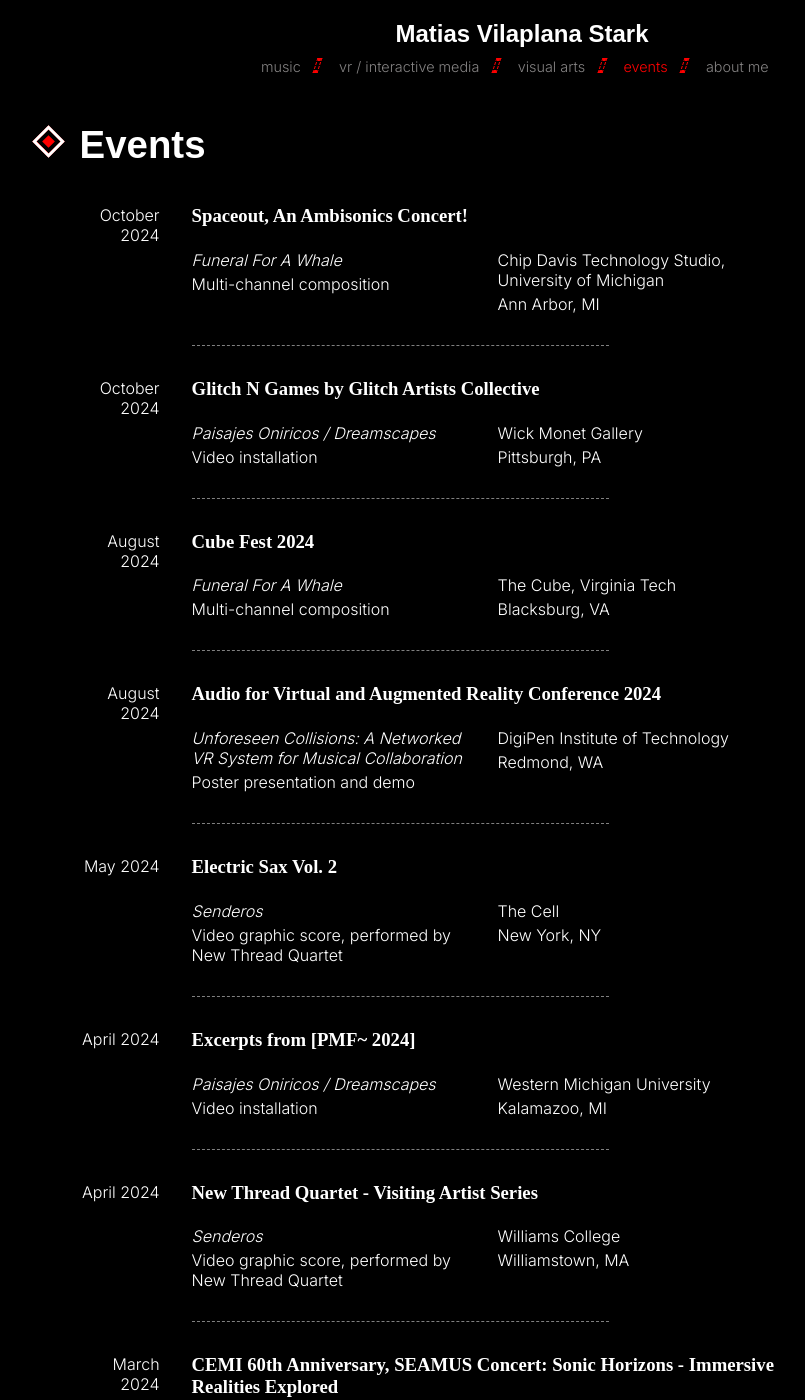
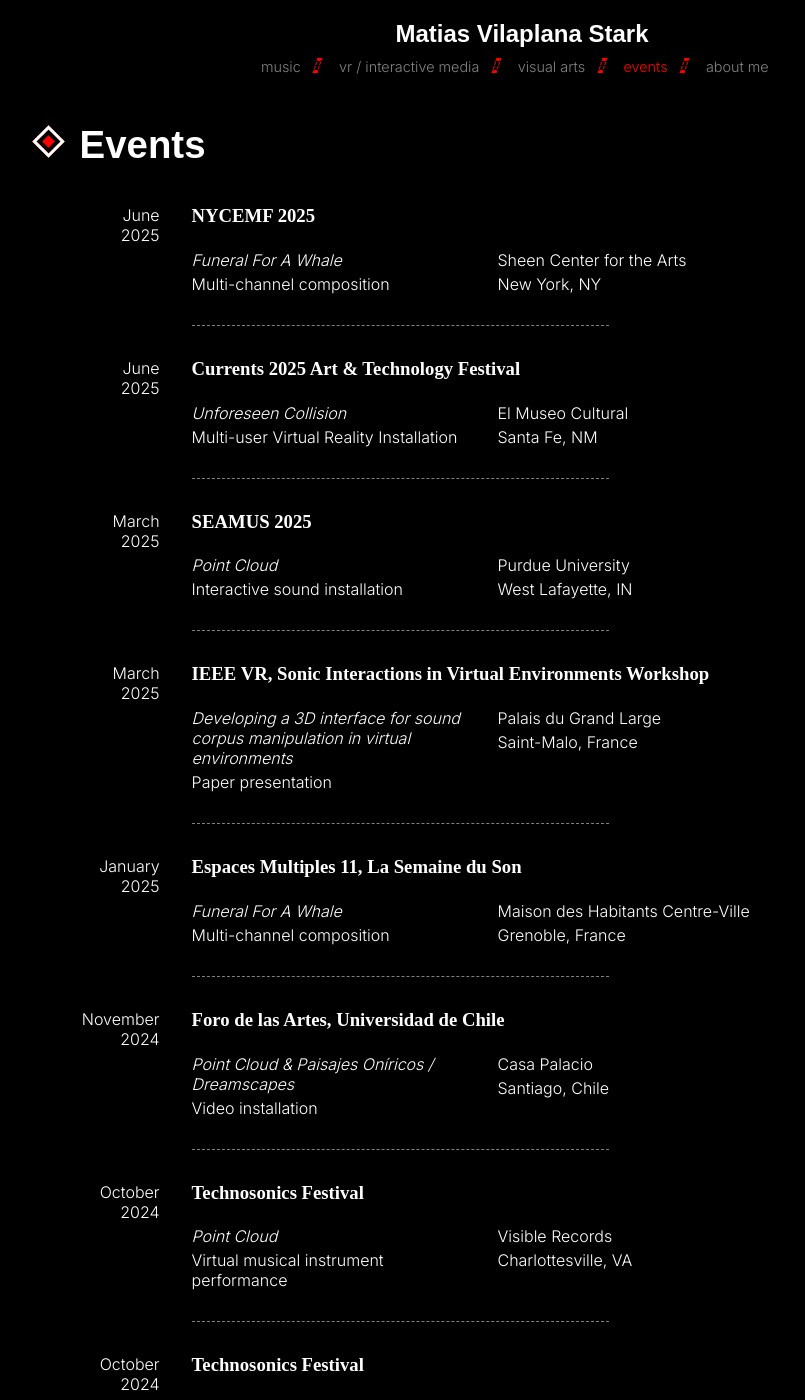
Before and after one commit to matvilap/matvilap.github.io, a Jekyll site: the page built from performances.md, in a window 1280 px wide and 1400 px high. Shown: the whole window, without its empty margins (118-923 px from the left). Built offline with Jekyll 4.4.1, drawn with Linux system fonts in a browser that asks for light colours; some web fonts are replaced; some of the changed text lies outside the part shown.

Commit message:
updated events

```diff
--- a/performances.md
+++ b/performances.md
@@ -2,6 +2,61 @@
 title: Events
 order: 4
 events:
+  - event: NYCEMF 2025
+    date: June 2025
+    venue: Sheen Center for the Arts
+    location: New York, NY
+    work: "Funeral For A Whale"
+    details: Multi-channel composition
+
+  - event: Currents 2025 Art & Technology Festival
+    date: June 2025
+    venue: El Museo Cultural
+    location: Santa Fe, NM
+    work: "Unforeseen Collision"
+    details: Multi-user Virtual Reality Installation
+
+  - event: SEAMUS 2025
+    date: March 2025
+    venue: Purdue University
+    location: West Lafayette, IN
+    work: "Point Cloud"
+    details: Interactive sound installation
+
+  - event: IEEE VR, Sonic Interactions in Virtual Environments Workshop
+    date: March 2025
+    venue: Palais du Grand Large
+    location: Saint-Malo, France
+    work: "Developing a 3D interface for sound corpus manipulation in virtual environments"
+    details: Paper presentation
+
+  - event: Espaces Multiples 11, La Semaine du Son
+    date: January 2025
+    venue: Maison des Habitants Centre-Ville
+    location: Grenoble, France
+    work: "Funeral For A Whale"
+    details: Multi-channel composition
+
+  - event: Foro de las Artes, Universidad de Chile
+    date: November 2024
+    venue: Casa Palacio
+    location: Santiago, Chile
+    work: "Point Cloud & Paisajes Oníricos / Dreamscapes"
+    details: Video installation
+
+  - event: Technosonics Festival
+    date: October 2024
+    venue: Visible Records
+    location: Charlottesville, VA
+    work: "Point Cloud"
+    details: Virtual musical instrument performance
+
+  - event: Technosonics Festival
+    date: October 2024
+    venue: Ruffin Hall, University of Virginia
+    location: Charlottesville, VA
+    work: "Unforeseen Collisions"
+    details: Multi-user Virtual Reality installation
 
   - event: 'Spaceout, An Ambisonics Concert!'
     date: October 2024
```
